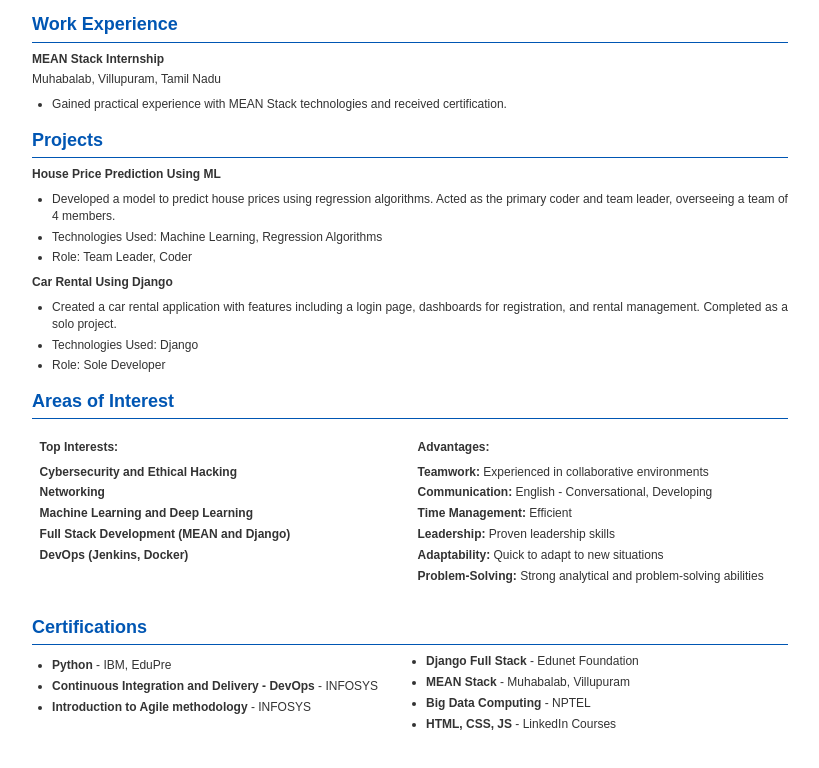
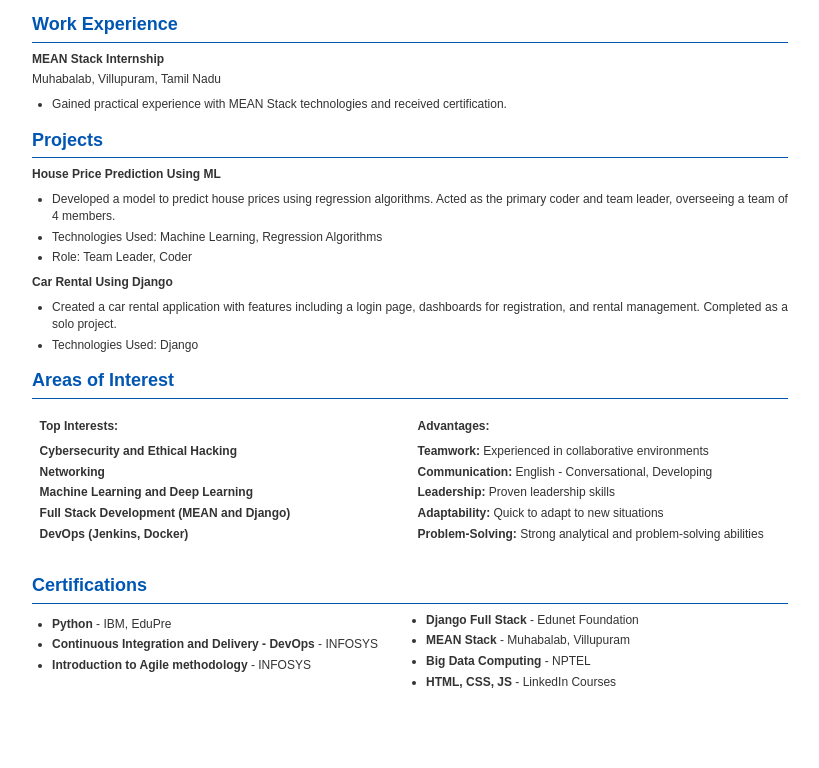
Before and after one commit to gokul5557/Resume, a plain HTML site: page index.html in a window 1280 px wide. Shown: the part 719-1487 px from the top of the page, without its empty margins (230-1049 px from the left). Drawn offline with Linux system fonts and the light colour scheme.

Commit message:
Update index.html

```diff
--- a/index.html
+++ b/index.html
@@ -181,7 +181,7 @@
                 <li>Created a car rental application with features including a login page, dashboards for registration,
                     and rental management. Completed as a solo project.</li>
                 <li>Technologies Used: Django</li>
-                <li>Role: Sole Developer</li>
+
             </ul>
         </div>
 
@@ -205,7 +205,6 @@
                     <ul>
                         <li><strong>Teamwork:</strong> Experienced in collaborative environments</li>
                         <li><strong>Communication:</strong> English - Conversational, Developing</li>
-                        <li><strong>Time Management:</strong> Efficient</li>
                         <li><strong>Leadership:</strong> Proven leadership skills</li>
                         <li><strong>Adaptability:</strong> Quick to adapt to new situations</li>
                         <li><strong>Problem-Solving:</strong> Strong analytical and problem-solving abilities</li>
```
